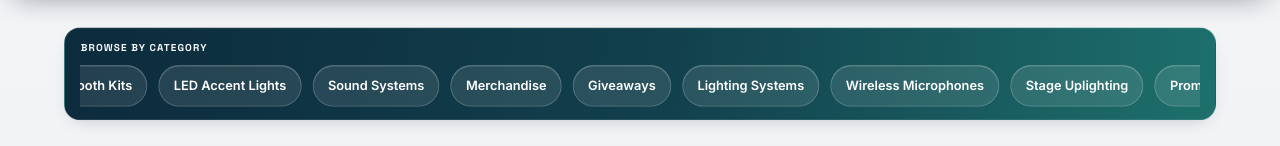
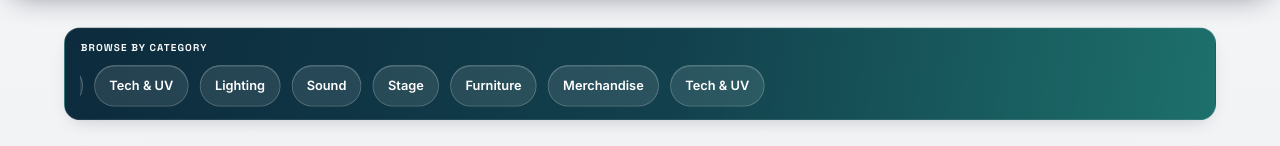
Before and after one commit to ahmedsalahh01/EventMart-V4, a React (Vite) app in the folder Frontend/: page / in a window 1280 px wide. Shown: the part 631-777 px from the top of the page. Built offline with nearby package versions, Linux system fonts and the light colour scheme; no server answers.

Commit message:
Sync home category strip to match shop category pills

```diff
--- a/Frontend/src/pages/HomePage.jsx
+++ b/Frontend/src/pages/HomePage.jsx
@@ -75,8 +75,7 @@ function HomePage() {
 
   const featuredProducts = products.filter((p) => p.featured && p.active !== false);
   const categoryList = homeCategories || [
-    "Sound Systems", "Merchandise", "Giveaways", "Lighting Systems",
-    "Wireless Microphones", "Stage Uplighting", "Promo Booth Kits", "LED Accent Lights"
+    "Lighting", "Sound", "Stage", "Furniture", "Merchandise", "Tech & UV"
   ];
 
   useEffect(() => {
```
